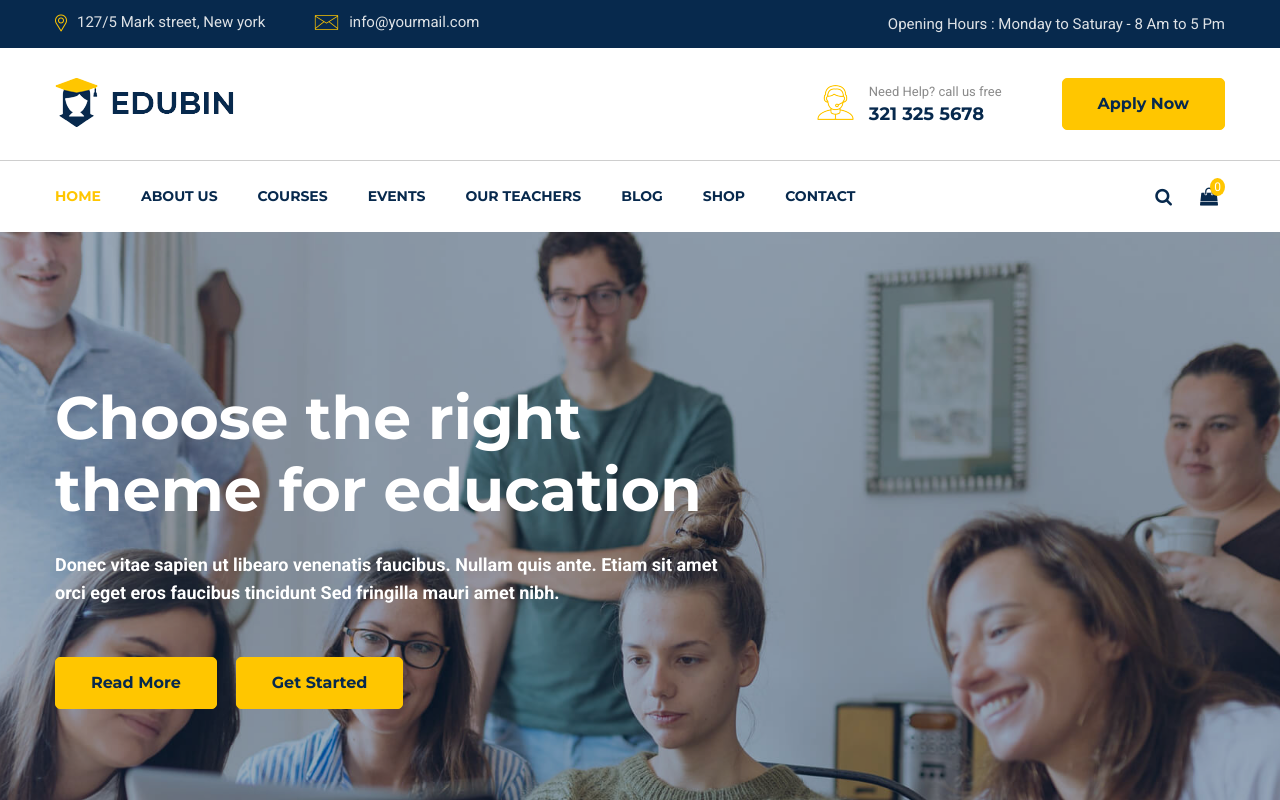
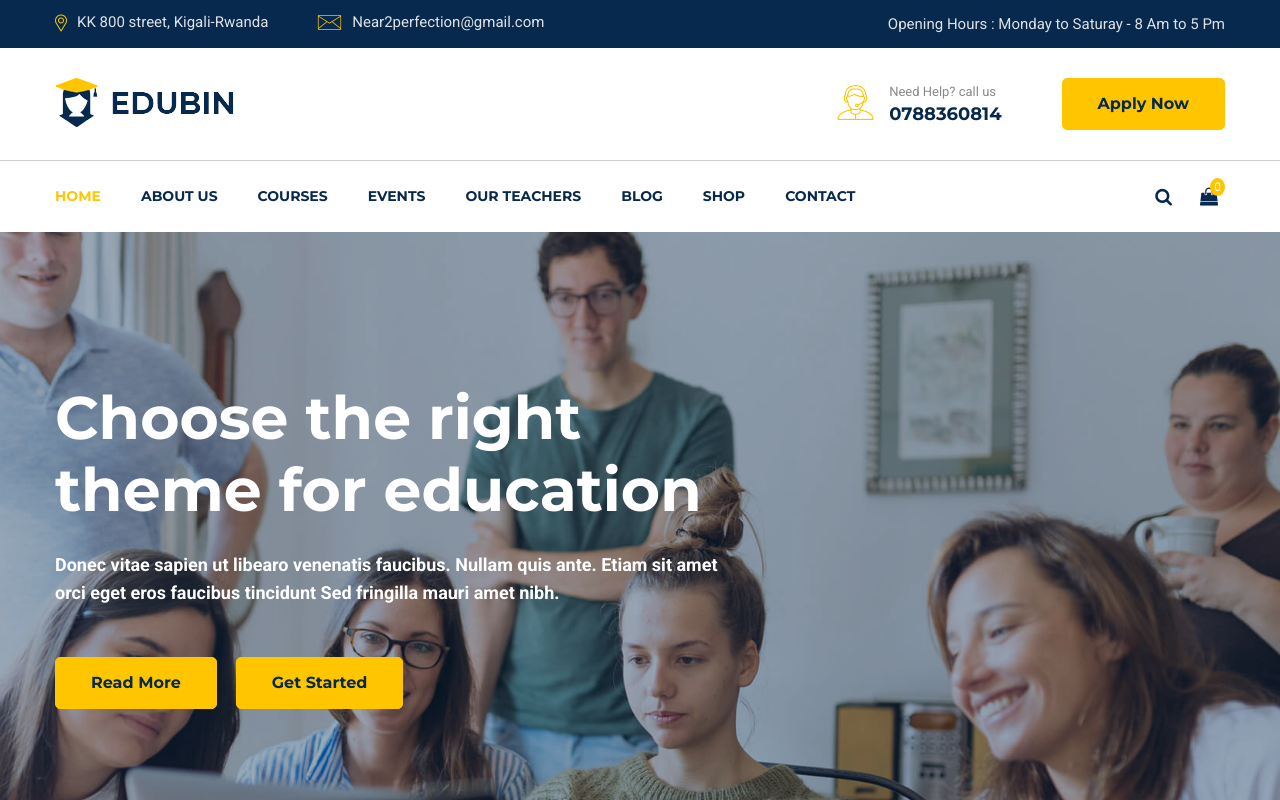
Before and after one commit to kevinever/education, a plain HTML site: page education/index.html in a window 1280 px wide. Shown: the top 800 px of the page. Drawn offline with Linux system fonts and the light colour scheme; some packages are replaced by stand-ins of ours.

Commit message:
updated index.html

```diff
--- a/education/index.html
+++ b/education/index.html
@@ -76,8 +76,8 @@
                     <div class="col-lg-6">
                         <div class="header-contact text-lg-left text-center">
                             <ul>
-                                <li><img src="images/all-icon/map.png" alt="icon"><span>127/5 Mark street, New york</span></li>
-                                <li><img src="images/all-icon/email.png" alt="icon"><span>info@yourmail.com</span></li>
+                                <li><img src="images/all-icon/map.png" alt="icon"><span>KK 800 street, Kigali-Rwanda</span></li>
+                                <li><img src="images/all-icon/email.png" alt="icon"><span>Near2perfection@gmail.com</span></li>
                             </ul>
                         </div>
                     </div>
@@ -107,8 +107,8 @@
                                     <img src="images/all-icon/support.png" alt="icon">
                                 </div>
                                 <div class="cont">
-                                    <p>Need Help? call us free</p>
-                                    <span>321 325 5678</span>
+                                    <p>Need Help? call us</p>
+                                    <span>0788360814</span>
                                 </div>
                             </div>
                             <div class="button float-left">
```
